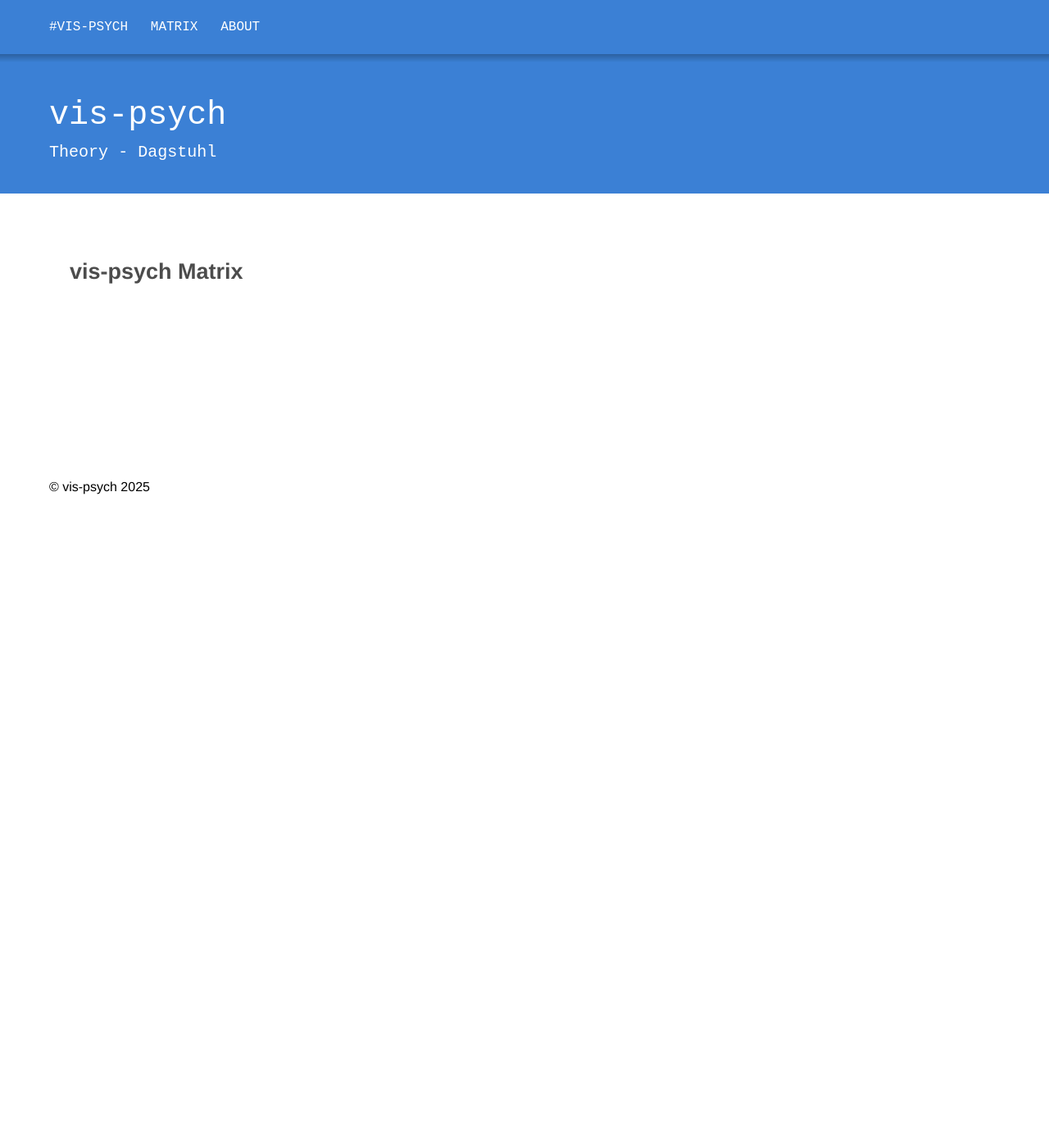
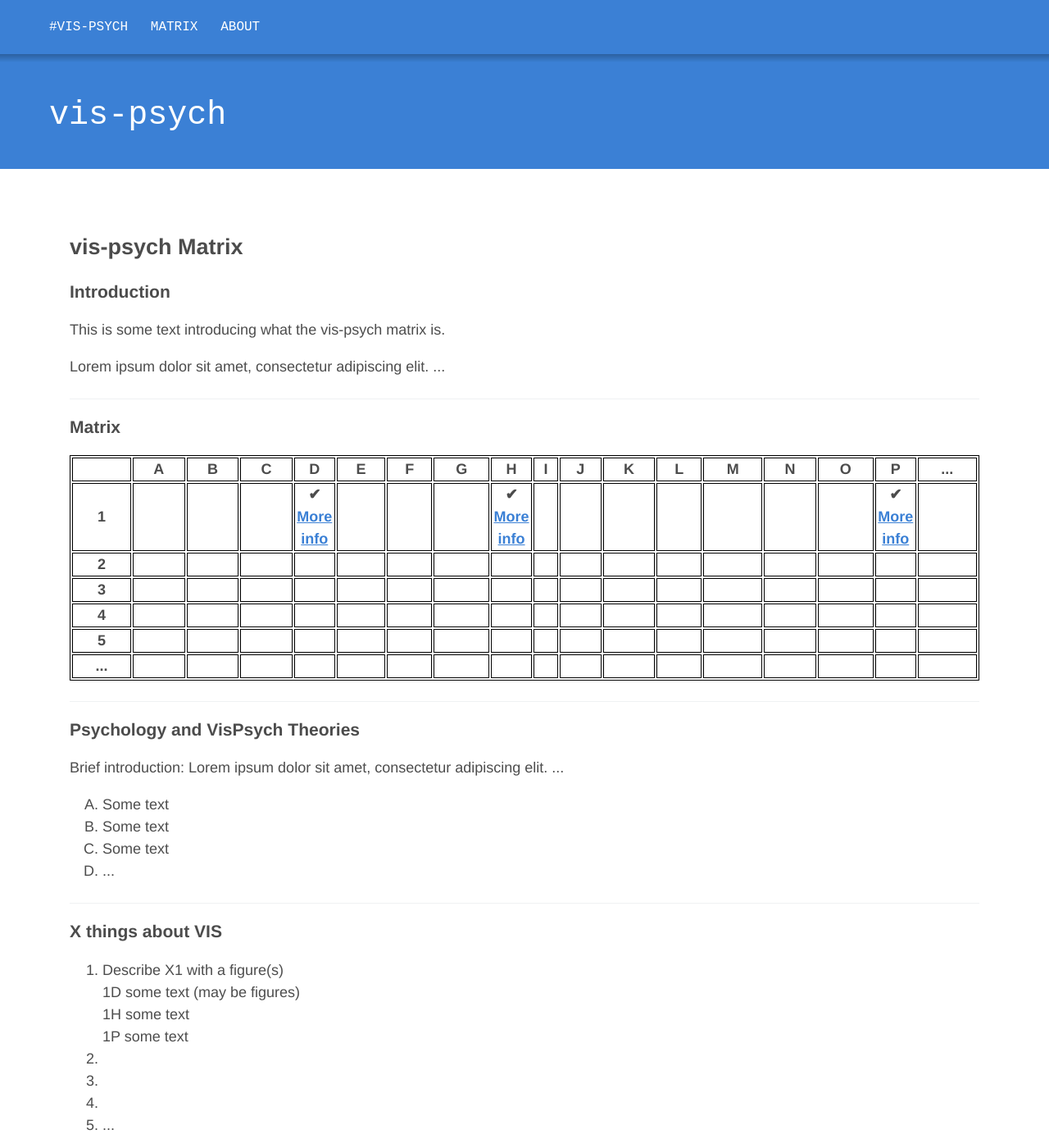
Before and after one commit to vis-psych/vis-psych.github.io, a Jekyll site: the page built from _pages/matrix.markdown, in a window 1280 px wide and 1400 px high. Shown: the whole window at 82% size. Built offline with Jekyll 4.4.1, drawn with Linux system fonts in a browser that asks for light colours.

Commit message:
Adding first template design

```diff
--- a/_layouts/page.html
+++ b/_layouts/page.html
@@ -6,7 +6,6 @@ layout: default
         <div class="u-container">
             <div class="title-cell">
                 <h1 class="c-header__title">vis-psych</h1>
-				<h3 class="c-header__subtitle">Theory - Dagstuhl</h3>
             </div>
         </div>
     </header>
--- a/_pages/matrix.markdown
+++ b/_pages/matrix.markdown
@@ -1,6 +1,188 @@
 ---
 layout: page
-title: vis-psych Matrix | Theories - Dagstuhl
+title: vis-psych Matrix | vis-psych
 permalink: /matrix/
 ---
 <h2>vis-psych Matrix</h2>
+
+<h3>Introduction</h3>
+
+<p>This is some text introducing what the vis-psych matrix is.</p>
+
+<p>Lorem ipsum dolor sit amet, consectetur adipiscing elit. ...</p>
+
+<hr>
+
+<h3>Matrix</h3>
+
+<table style="width:100%; text-align:center;">
+  <tr>
+	<th></th>
+    <th>A</th>
+    <th>B</th>
+    <th>C</th>
+	<th style="width:50px;">D</th>
+	<th>E</th>
+	<th>F</th>
+	<th>G</th>
+	<th style="width:50px;">H</th>
+	<th>I</th>
+	<th>J</th>
+	<th>K</th>
+	<th>L</th>
+	<th>M</th>
+	<th>N</th>
+	<th>O</th>
+	<th style="width:50px;">P</th>
+	<th>...</th>
+  </tr>
+  <tr>
+    <th>1</th>
+    <td></td>
+    <td></td>
+    <td></td>
+    <td style="font-weight:bold;">&#10004;<br><a href="#1D">More info</a></td>
+	<td></td>
+    <td></td>
+    <td></td>
+    <td style="font-weight:bold;">&#10004;<br><a href="#1H">More info</a></td>
+    <td></td>
+	<td></td>
+    <td></td>
+    <td></td>
+    <td></td>
+    <td></td>
+	<td></td>
+    <td style="font-weight:bold;">&#10004;<br><a href="#1P">More info</a></td>
+	<td></td>
+  </tr>
+  <tr>
+    <th>2</th>
+    <td></td>
+    <td></td>
+    <td></td>
+    <td></td>
+	<td></td>
+    <td></td>
+    <td></td>
+    <td></td>
+    <td></td>
+	<td></td>
+    <td></td>
+    <td></td>
+    <td></td>
+    <td></td>
+	<td></td>
+    <td></td>
+	<td></td>
+  </tr>
+  <tr>
+    <th>3</th>
+    <td></td>
+    <td></td>
+    <td></td>
+    <td></td>
+	<td></td>
+    <td></td>
+    <td></td>
+    <td></td>
+    <td></td>
+	<td></td>
+    <td></td>
+    <td></td>
+    <td></td>
+    <td></td>
+	<td></td>
+    <td></td>
+	<td></td>
+  </tr>
+  <tr>
+    <th>4</th>
+    <td></td>
+    <td></td>
+    <td></td>
+    <td></td>
+	<td></td>
+    <td></td>
+    <td></td>
+    <td></td>
+    <td></td>
+	<td></td>
+    <td></td>
+    <td></td>
+    <td></td>
+    <td></td>
+	<td></td>
+    <td></td>
+	<td></td>
+  </tr>
+  <tr>
+    <th>5</th>
+    <td></td>
+    <td></td>
+    <td></td>
+    <td></td>
+	<td></td>
+    <td></td>
+    <td></td>
+    <td></td>
+    <td></td>
+	<td></td>
+    <td></td>
+    <td></td>
+    <td></td>
+    <td></td>
+	<td></td>
+    <td></td>
+	<td></td>
+  </tr>
+  <tr>
+    <th>...</th>
+    <td></td>
+    <td></td>
+    <td></td>
+    <td></td>
+	<td></td>
+    <td></td>
+    <td></td>
+    <td></td>
+    <td></td>
+	<td></td>
+    <td></td>
+    <td></td>
+    <td></td>
+    <td></td>
+	<td></td>
+    <td></td>
+	<td></td>
+  </tr>
+</table>
+
+<hr>
+
+<h3>Psychology and VisPsych Theories</h3>
+
+<p>Brief introduction: Lorem ipsum dolor sit amet, consectetur adipiscing elit. ...</p>
+
+<ol style="list-style-type:upper-alpha;">
+	<li>Some text</li>
+	<li>Some text</li>
+	<li>Some text</li>
+	<li>...</li>
+</ol>
+
+<hr>
+
+<h3>X things about VIS</h3>
+
+<ol>
+	<li><p>Describe X1 with a figure(s)</p>
+		<p id="1D">1D some text (may be figures)</p>
+		<p id="1H">1H some text</p>
+		<p id="1P">1P some text</p>
+	</li>
+	<li></li>
+	<li></li>
+	<li></li>
+	<li>...</li>
+</ol>
--- a/css/main.scss
+++ b/css/main.scss
@@ -84,3 +84,7 @@
   grid-column-gap: 15px;
   grid-row-gap: 50px;
 }
+
+table, th, td {
+  border: 1px solid black;
+}
```
Also changed, not shown: 8 other files.
